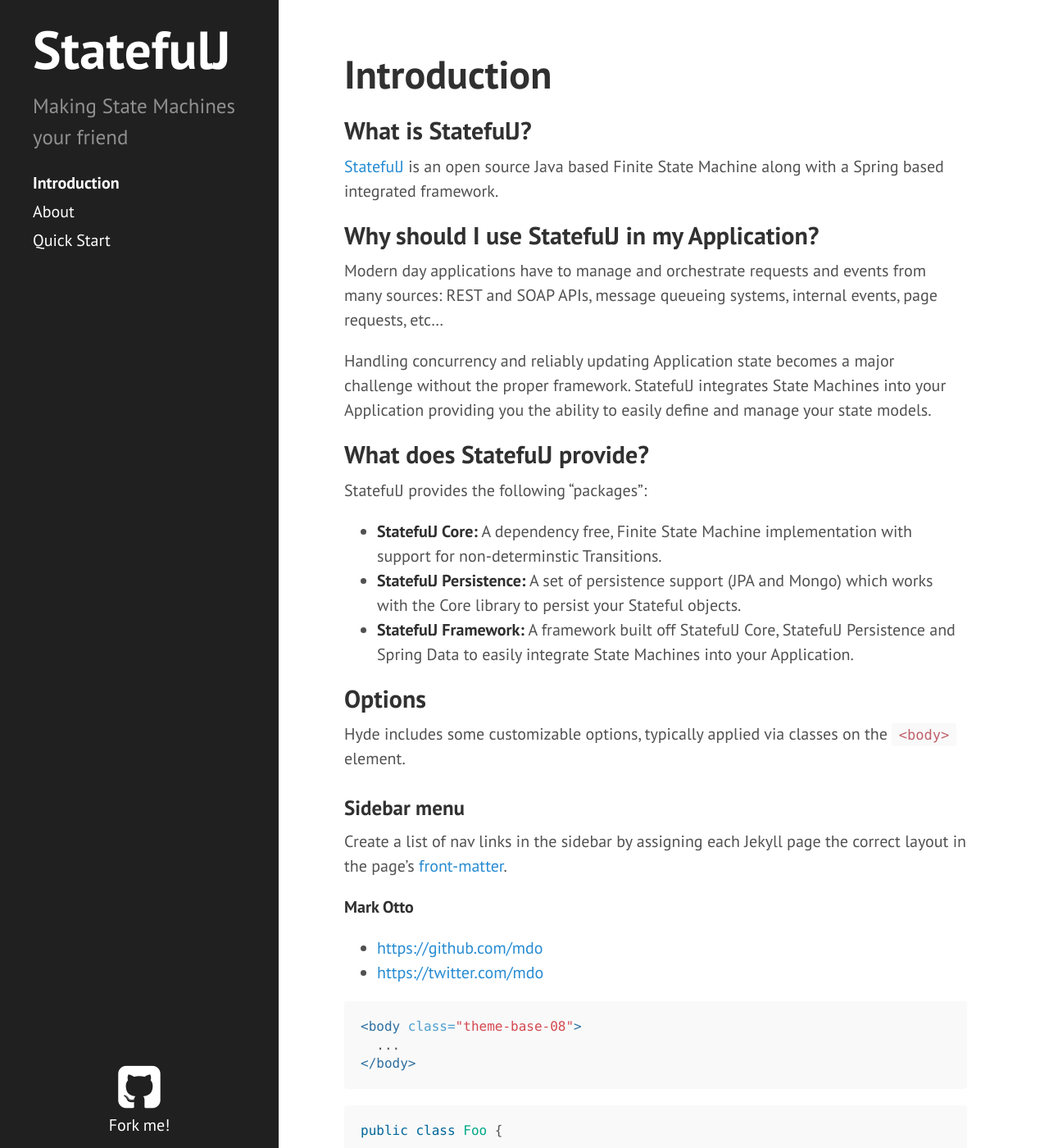
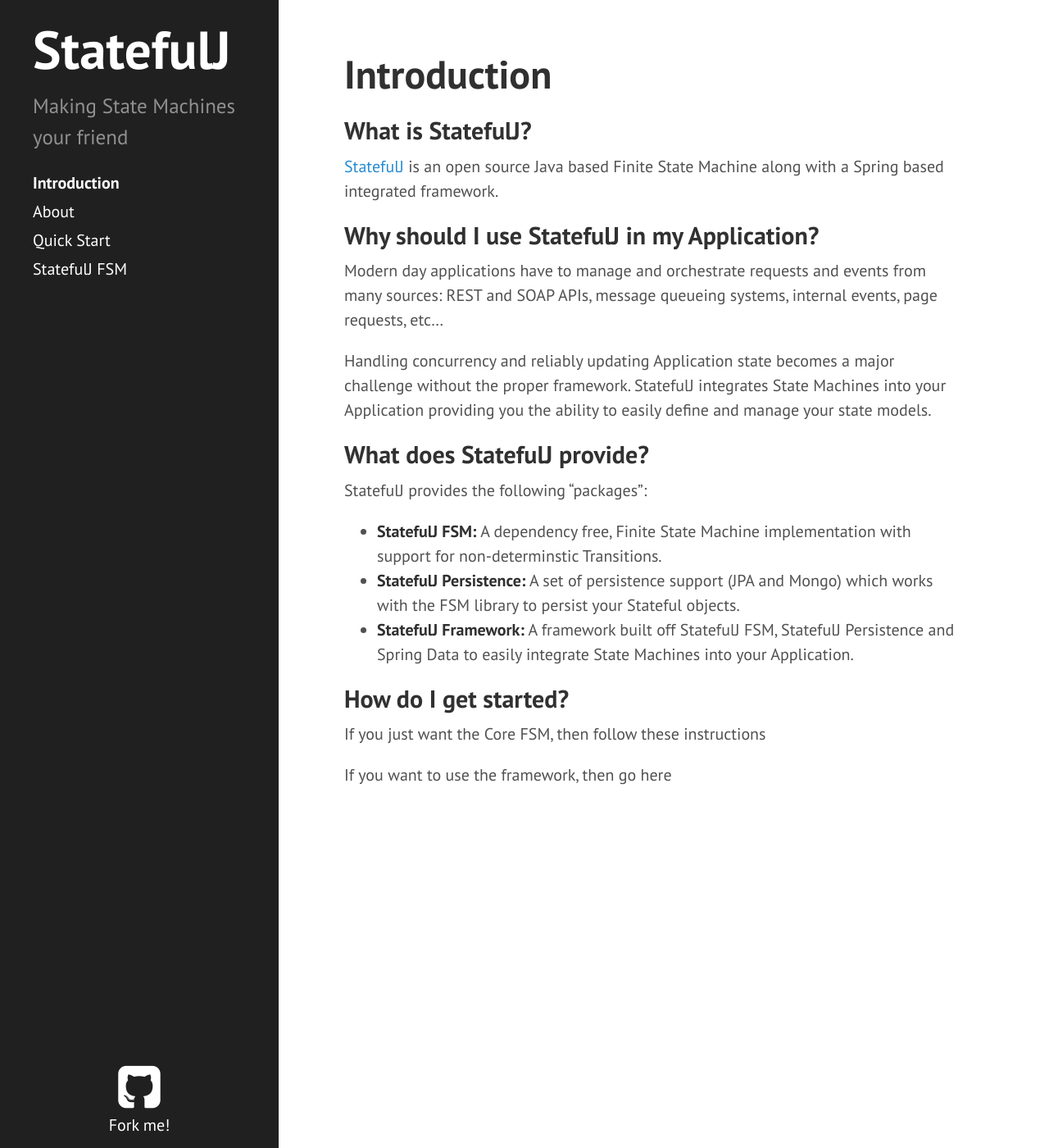
Before and after one commit to statefulj/statefulj, a Jekyll site: the page built from index.md, in a window 1280 px wide and 1400 px high. Shown: the whole window at 82% size. Built offline with Jekyll 4.4.1, drawn with Linux system fonts in a browser that asks for light colours; Markdown is read by kramdown in place of the engine named in the settings; some of the changed text lies outside the part shown.

Commit message:
Add in page detailing installing the FSM package

````diff
--- a/_config.yml
+++ b/_config.yml
@@ -20,7 +20,7 @@ author:
 paginate:         5
 
 # Custom vars
-version:          2.1.0
+version:          0.3
 
 github:
   repo:           https://github.com/poole/hyde
--- a/index.md
+++ b/index.md
@@ -19,36 +19,12 @@ Handling concurrency and reliably updating Application state becomes a major cha
 
 StatefulJ provides the following "packages":
 
-* **StatefulJ Core:** A dependency free, Finite State Machine implementation with support for non-determinstic Transitions.
-* **StatefulJ Persistence:** A set of persistence support (JPA and Mongo) which works with the Core library to persist your Stateful objects.
-* **StatefulJ Framework:** A framework built off StatefulJ Core, StatefulJ Persistence and Spring Data to easily integrate State Machines into your Application.
+* **StatefulJ FSM:** A dependency free, Finite State Machine implementation with support for non-determinstic Transitions.
+* **StatefulJ Persistence:** A set of persistence support (JPA and Mongo) which works with the FSM library to persist your Stateful objects.
+* **StatefulJ Framework:** A framework built off StatefulJ FSM, StatefulJ Persistence and Spring Data to easily integrate State Machines into your Application.
 
-## Options
+## How do I get started?
 
-Hyde includes some customizable options, typically applied via classes on the `<body>` element.
+If you just want the Core FSM, then follow these instructions
 
-
-### Sidebar menu
-
-Create a list of nav links in the sidebar by assigning each Jekyll page the correct layout in the page's [front-matter](http://jekyllrb.com/docs/frontmatter/).
-
-
-**Mark Otto**
-- <https://github.com/mdo>
-- <https://twitter.com/mdo>
-
-```html
-<body class="theme-base-08">
-  ...
-</body>
-```
-
-```java
-public class Foo {
-
-	public void Bar() {
-		String foo = "bar";
-	}
-
-}
-```
+If you want to use the framework, then go here
--- a/public/css/hyde.css
+++ b/public/css/hyde.css
@@ -13,7 +13,6 @@
  * https://github.com/poole/hyde.
  */
 
-
 /*
  * Contents
  *
@@ -24,27 +23,26 @@
  * Themes
  */
 
-
 /*
  * Global resets
  *
  * Update the foundational and global aspects of the page.
  */
-
 html {
 	font-family: "PT Sans", Helvetica, Arial, sans-serif;
 }
-@media (min-width: 48em) {
+
+@media ( min-width : 48em) {
 	html {
 		font-size: 16px;
 	}
 }
-@media (min-width: 58em) {
+
+@media ( min-width : 58em) {
 	html {
 		font-size: 20px;
 	}
 }
-
 
 /*
  * Sidebar
@@ -52,14 +50,14 @@ html {
  * Flexible banner for housing site name, intro, and "footer" content. Starts
  * out above content in mobile and later moves to the side with wider viewports.
  */
-
 .sidebar {
 	text-align: center;
 	padding: 2rem 1rem;
-  color: rgba(255,255,255,.5);
+	color: rgba(255, 255, 255, .5);
 	background-color: #202020;
 }
-@media (min-width: 48em) {
+
+@media ( min-width : 48em) {
 	.sidebar {
 		position: fixed;
 		top: 0;
@@ -87,14 +85,16 @@ html {
 .sidebar-nav {
 	margin-bottom: 1rem;
 }
+
 .sidebar-nav-item {
 	display: block;
 	line-height: 1.75;
 }
-a.sidebar-nav-item:hover,
-a.sidebar-nav-item:focus {
+
+a.sidebar-nav-item:hover,a.sidebar-nav-item:focus {
 	text-decoration: underline;
 }
+
 .sidebar-nav-item.active {
 	font-weight: bold;
 }
@@ -104,29 +104,26 @@ a.sidebar-nav-item:focus {
  * Add the `sidebar-sticky` class to the sidebar's container to affix it the
  * contents to the bottom of the sidebar in tablets and up.
  */
-
-@media (min-width: 48em) {
+@media ( min-width : 48em) {
 	.sidebar-sticky {
 		position: absolute;
-    right:  1rem;
+		right: 1rem;
 		top: 1rem;
-    left:   1rem;
+		left: 1rem;
 	}
 }
-
 
 /* Container
  *
  * Align the contents of the site above the proper threshold with some margin-fu
  * with a 25%-wide `.sidebar`.
  */
-
 .content {
-  padding-top:    3rem;
+	padding-top: 3rem;
 	padding-bottom: 3rem;
 }
 
-@media (min-width: 48em) {
+@media ( min-width : 48em) {
 	.content {
 		max-width: 40rem;
 		margin-left: 19rem;
@@ -134,21 +131,19 @@ a.sidebar-nav-item:focus {
 	}
 }
 
-@media (min-width: 64em) {
+@media ( min-width : 64em) {
 	.content {
 		margin-left: 20rem;
 		margin-right: 4rem;
 	}
 }
 
-
 /*
  * Reverse layout
  *
  * Flip the orientation of the page by placing the `.sidebar` on the right.
  */
-
-@media (min-width: 48em) {
+@media ( min-width : 48em) {
 	.layout-reverse .sidebar {
 		left: auto;
 		right: 0;
@@ -159,14 +154,12 @@ a.sidebar-nav-item:focus {
 	}
 }
 
-@media (min-width: 64em) {
+@media ( min-width : 64em) {
 	.layout-reverse .content {
 		margin-left: 4rem;
 		margin-right: 22rem;
 	}
 }
-
-
 
 /*
  * Themes
@@ -181,8 +174,8 @@ a.sidebar-nav-item:focus {
 .theme-base-08 .sidebar {
 	background-color: #ac4142;
 }
-.theme-base-08 .content a,
-.theme-base-08 .related-posts li a:hover {
+
+.theme-base-08 .content a,.theme-base-08 .related-posts li a:hover {
 	color: #ac4142;
 }
 
@@ -190,8 +183,8 @@ a.sidebar-nav-item:focus {
 .theme-base-09 .sidebar {
 	background-color: #d28445;
 }
-.theme-base-09 .content a,
-.theme-base-09 .related-posts li a:hover {
+
+.theme-base-09 .content a,.theme-base-09 .related-posts li a:hover {
 	color: #d28445;
 }
 
@@ -199,8 +192,8 @@ a.sidebar-nav-item:focus {
 .theme-base-0a .sidebar {
 	background-color: #f4bf75;
 }
-.theme-base-0a .content a,
-.theme-base-0a .related-posts li a:hover {
+
+.theme-base-0a .content a,.theme-base-0a .related-posts li a:hover {
 	color: #f4bf75;
 }
 
@@ -208,8 +201,8 @@ a.sidebar-nav-item:focus {
 .theme-base-0b .sidebar {
 	background-color: #90a959;
 }
-.theme-base-0b .content a,
-.theme-base-0b .related-posts li a:hover {
+
+.theme-base-0b .content a,.theme-base-0b .related-posts li a:hover {
 	color: #90a959;
 }
 
@@ -217,8 +210,8 @@ a.sidebar-nav-item:focus {
 .theme-base-0c .sidebar {
 	background-color: #75b5aa;
 }
-.theme-base-0c .content a,
-.theme-base-0c .related-posts li a:hover {
+
+.theme-base-0c .content a,.theme-base-0c .related-posts li a:hover {
 	color: #75b5aa;
 }
 
@@ -226,8 +219,8 @@ a.sidebar-nav-item:focus {
 .theme-base-0d .sidebar {
 	background-color: #6a9fb5;
 }
-.theme-base-0d .content a,
-.theme-base-0d .related-posts li a:hover {
+
+.theme-base-0d .content a,.theme-base-0d .related-posts li a:hover {
 	color: #6a9fb5;
 }
 
@@ -235,8 +228,8 @@ a.sidebar-nav-item:focus {
 .theme-base-0e .sidebar {
 	background-color: #aa759f;
 }
-.theme-base-0e .content a,
-.theme-base-0e .related-posts li a:hover {
+
+.theme-base-0e .content a,.theme-base-0e .related-posts li a:hover {
 	color: #aa759f;
 }
 
@@ -244,8 +237,8 @@ a.sidebar-nav-item:focus {
 .theme-base-0f .sidebar {
 	background-color: #8f5536;
 }
-.theme-base-0f .content a,
-.theme-base-0f .related-posts li a:hover {
+
+.theme-base-0f .content a,.theme-base-0f .related-posts li a:hover {
 	color: #8f5536;
 }
 
@@ -273,16 +266,24 @@ a.sidebar-nav-item:focus {
 	text-align: center;
 }
 */
+.fork-me {
+	position: relative;
+	top: 100%;
+	height: 90px;
+	margin-top: -90px;
+}
 
-.fork-me {
-	position:relative; top: 100%;  height: 90px; margin-top: -90px;
+.fork-me div {
+	position: relative;
+	text-align: center;
+	top: -33px;
+	display: block;
 }
-.fork-me div {
-	position:relative; text-align:center; top: -33px; display:block;
-}
+
 .fork-me div i {
 	font-size: 3rem;
 }
+
 .fork-me div p {
 	font-size: 1rem;
 }
````
Also changed, not shown: z03-fsm.md (added, +18 -0 lines). Lines whose indentation alone changed are shown as unchanged.
